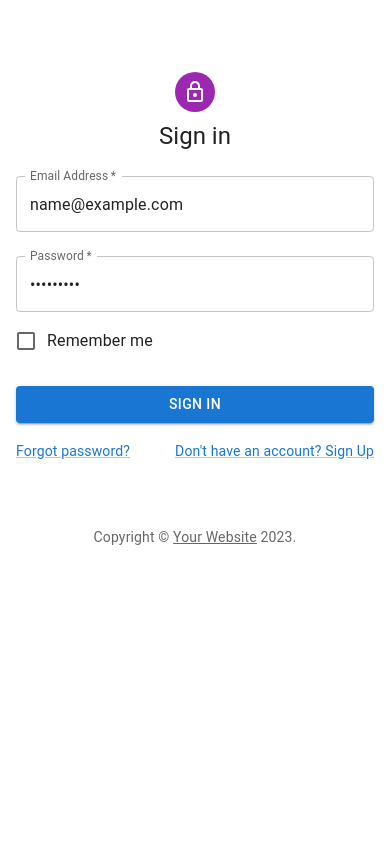
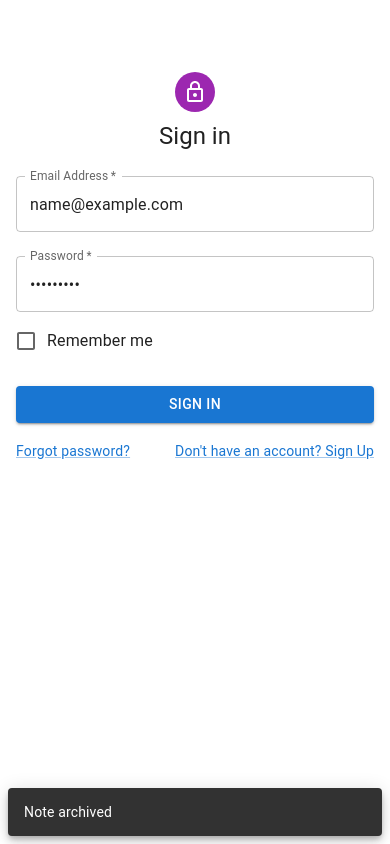
Before and after one commit to mdshajibazher/pos-frontend, a Next.js app: page /login in a window 390 px wide. Both pictures are taken after typing "name@example.com", "Sample123" into the empty fields and a click on the button "SIGN IN". Built offline with nearby package versions, Linux system fonts and the light colour scheme.

Commit message:
fix view submission not appearing on responsive

```diff
--- a/src/app/(auth)/login/page.js
+++ b/src/app/(auth)/login/page.js
@@ -13,7 +13,9 @@ import LockOutlinedIcon from '@mui/icons-material/LockOutlined';
 import Typography from '@mui/material/Typography';
 import Container from '@mui/material/Container';
 import { createTheme, ThemeProvider } from '@mui/material/styles';
-
+import {signIn,getCsrfToken} from "next-auth/react";
+import {Snackbar} from "@mui/material";
+import {useState} from "react";
 function Copyright(props) {
     return (
         <Typography variant="body2" color="text.secondary" align="center" {...props}>
@@ -31,15 +33,44 @@ function Copyright(props) {
 
 const defaultTheme = createTheme();
 
-export default function SignIn() {
-    const handleSubmit = (event) => {
+
+export default  function Login() {
+
+    const [open, setOpen] = useState(false);
+
+
+
+    const handleSubmit = async (event) => {
         event.preventDefault();
         const data = new FormData(event.currentTarget);
-        console.log({
-            email: data.get('email'),
-            password: data.get('password'),
-        });
+
+            let email =  data.get('email');
+            let password = data.get('password');
+
+        try{
+            const result = await signIn("credentials",{
+                email,
+                password,
+                redirect: true,
+                callbackUrl: callbackUrl
+            })
+            return result
+        }catch (e){
+            setOpen(true);
+            console.log('e',e);
+        }
     };
+
+    const handleClose = (  event) => {
+        console.log(event);
+        return;
+        if (reason === 'clickaway') {
+            return;
+        }
+
+        setOpen(false);
+    };
+
 
     return (
         <ThemeProvider theme={defaultTheme}>
@@ -106,7 +137,14 @@ export default function SignIn() {
                         </Grid>
                     </Box>
                 </Box>
-                <Copyright sx={{ mt: 8, mb: 4 }} />
+                {/*<Copyright sx={{ mt: 8, mb: 4 }} />*/}
+                <Snackbar
+                    open={open}
+                    autoHideDuration={6000}
+                    onClose={handleClose}
+                    message="Note archived"
+
+                />
             </Container>
         </ThemeProvider>
     );
```
